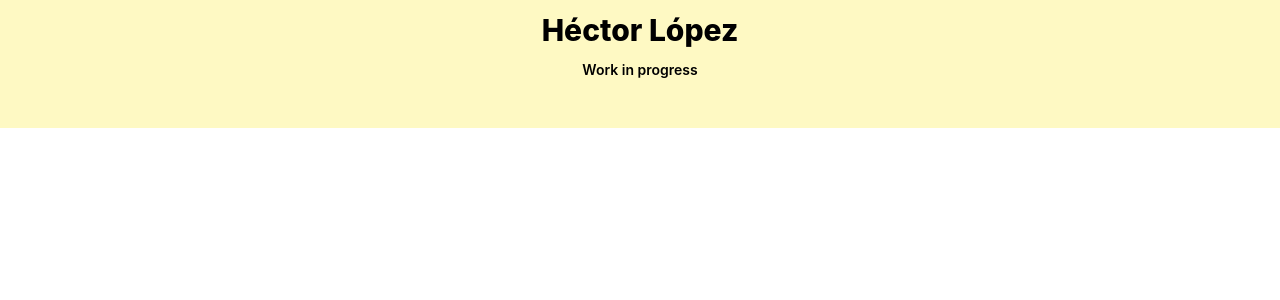
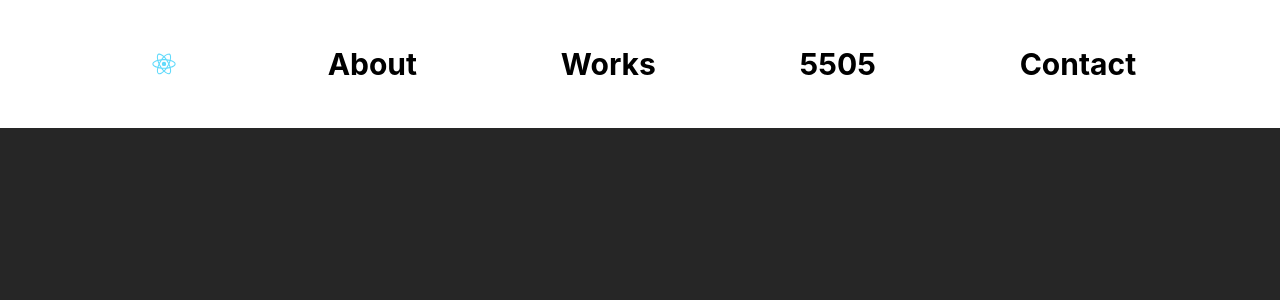
Before and after one commit to gitradonz/hectorlopez-portfolio, a React (Create React App) app: page / in a window 1280 px wide. Shown: the top 300 px of the page. Built offline with nearby package versions, Linux system fonts and the light colour scheme.

Commit message:
Added nav style

```diff
--- a/src/App.js
+++ b/src/App.js
@@ -1,12 +1,18 @@
+import logo from "./logo.svg";
+
 function App() {
   return (
     <div>
-      <header className="h-32 bg-yellow-100 p-3">
-        <p className="text-3xl font-extrabold text-center">Héctor López</p>
-        <p className="text-sm font-semibold text-center mt-3">
-          Work in progress
-        </p>
+      <header>
+        <nav className="h-32 flex justify-evenly items-center ">
+          <img src={logo} className="w-10 h-10" alt="logo" />
+          <p className="text-3xl font-bold text-center">About</p>
+          <p className="text-3xl font-bold text-center">Works</p>
+          <p className="text-3xl font-bold text-center">5505</p>
+          <p className="text-3xl font-bold text-center">Contact</p>
+        </nav>
       </header>
+      <body className="h-screen bg-neutral-800"></body>
     </div>
   );
 }
```
